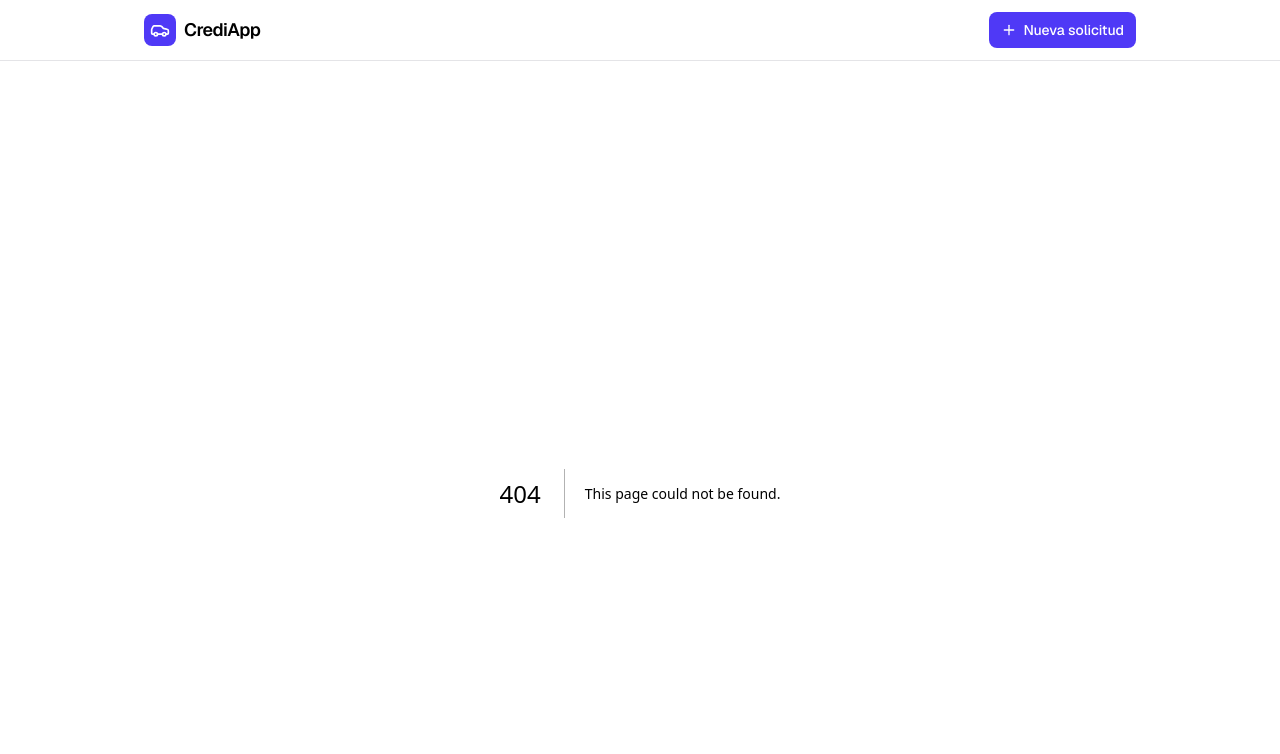
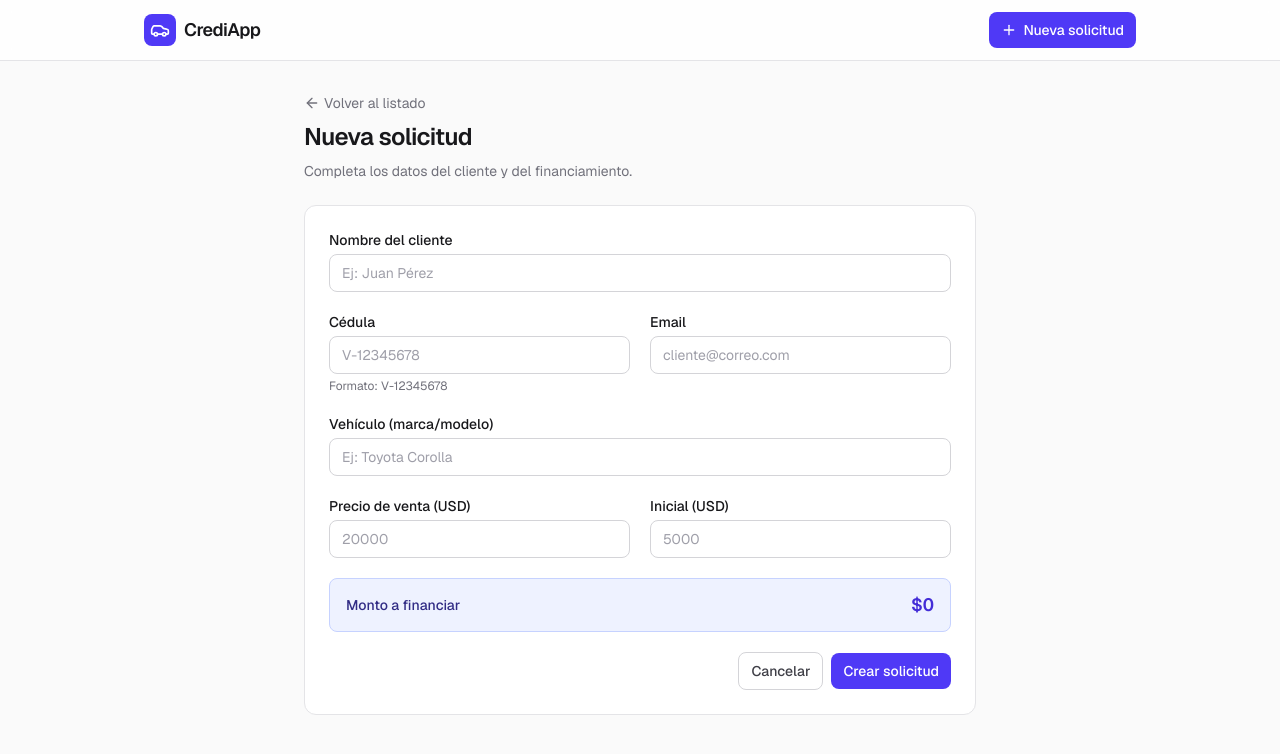
Before and after one commit to zerpaerik/test-sappito, a Next.js app: page /nueva in a window 1280 px wide. Before the commit this address had no page. Shown: the top 754 px of the page. Built offline with nearby package versions, Linux system fonts and the light colour scheme.

Commit message:
feat: formulario de creación con validación (zod) y cálculo en vivo del monto a financiar

```diff
--- /dev/null
+++ b/src/app/nueva/page.tsx
@@ -0,0 +1,27 @@
+import Link from "next/link";
+import { ArrowLeft } from "lucide-react";
+import { SolicitudForm } from "@/components/SolicitudForm";
+
+export default function NuevaSolicitudPage() {
+  return (
+    <div className="mx-auto flex max-w-2xl flex-col gap-6">
+      <header className="flex flex-col gap-2">
+        <Link
+          href="/"
+          className="inline-flex w-fit items-center gap-1 text-sm text-zinc-500 transition-colors hover:text-indigo-600 dark:text-zinc-400 dark:hover:text-indigo-400"
+        >
+          <ArrowLeft className="h-4 w-4" />
+          Volver al listado
+        </Link>
+        <h1 className="text-2xl font-semibold tracking-tight">Nueva solicitud</h1>
+        <p className="text-sm text-zinc-500 dark:text-zinc-400">
+          Completa los datos del cliente y del financiamiento.
+        </p>
+      </header>
+
+      <div className="rounded-xl border border-zinc-200 bg-white p-6 dark:border-zinc-800 dark:bg-zinc-900">
+        <SolicitudForm />
+      </div>
+    </div>
+  );
+}
--- /dev/null
+++ b/src/components/SolicitudForm.tsx
@@ -0,0 +1,196 @@
+"use client";
+
+import { useState, type ReactNode } from "react";
+import { useRouter } from "next/navigation";
+import Link from "next/link";
+import { useForm, type Resolver } from "react-hook-form";
+import { zodResolver } from "@hookform/resolvers/zod";
+import { CircleAlert, Loader2 } from "lucide-react";
+import { solicitudesApi } from "@/lib/api";
+import { formatearUSD } from "@/lib/format";
+import {
+  solicitudFormValuesIniciales,
+  solicitudSchema,
+  type SolicitudData,
+  type SolicitudFormValues,
+} from "@/lib/schema";
+import { montoAFinanciar } from "@/lib/types";
+import { botonPrimario, botonSecundario, campoInput } from "@/components/ui/estilos";
+
+/** Campo de formulario: etiqueta + control + mensaje de ayuda o error. */
+function Campo({
+  label,
+  htmlFor,
+  error,
+  ayuda,
+  children,
+}: {
+  label: string;
+  htmlFor: string;
+  error?: string;
+  ayuda?: string;
+  children: ReactNode;
+}) {
+  return (
+    <div className="flex flex-col gap-1">
+      <label htmlFor={htmlFor} className="text-sm font-medium">
+        {label}
+      </label>
+      {children}
+      {error ? (
+        <p className="text-xs text-rose-600 dark:text-rose-400">{error}</p>
+      ) : ayuda ? (
+        <p className="text-xs text-zinc-500 dark:text-zinc-400">{ayuda}</p>
+      ) : null}
+    </div>
+  );
+}
+
+export function SolicitudForm() {
+  const router = useRouter();
+  const [errorEnvio, setErrorEnvio] = useState<string | null>(null);
+
+  const {
+    register,
+    handleSubmit,
+    watch,
+    formState: { errors, isSubmitting },
+  } = useForm<SolicitudFormValues, unknown, SolicitudData>({
+    // El formulario maneja los montos como texto y zod los coerciona a número
+    // al validar; ajustamos el tipo del resolver a los valores del formulario.
+    resolver: zodResolver(solicitudSchema) as Resolver<
+      SolicitudFormValues,
+      unknown,
+      SolicitudData
+    >,
+    defaultValues: solicitudFormValuesIniciales,
+    mode: "onTouched",
+  });
+
+  // Cálculo en vivo del monto a financiar (se actualiza mientras el usuario escribe).
+  const precio = Number(watch("precioVenta")) || 0;
+  const inicial = Number(watch("inicial")) || 0;
+  const monto = montoAFinanciar({ precioVenta: precio, inicial });
+
+  const onSubmit = async (datos: SolicitudData) => {
+    setErrorEnvio(null);
+    try {
+      await solicitudesApi.crear(datos);
+      router.push("/");
+    } catch (error) {
+      setErrorEnvio(
+        error instanceof Error ? error.message : "No se pudo crear la solicitud",
+      );
+    }
+  };
+
+  return (
+    <form onSubmit={handleSubmit(onSubmit)} noValidate className="flex flex-col gap-5">
+      <Campo label="Nombre del cliente" htmlFor="cliente" error={errors.cliente?.message}>
+        <input
+          id="cliente"
+          className={campoInput(!!errors.cliente)}
+          placeholder="Ej: Juan Pérez"
+          {...register("cliente")}
+        />
+      </Campo>
+
+      <div className="grid gap-5 sm:grid-cols-2">
+        <Campo
+          label="Cédula"
+          htmlFor="cedula"
+          error={errors.cedula?.message}
+          ayuda="Formato: V-12345678"
+        >
+          <input
+            id="cedula"
+            className={campoInput(!!errors.cedula)}
+            placeholder="V-12345678"
+            {...register("cedula")}
+          />
+        </Campo>
+
+        <Campo label="Email" htmlFor="email" error={errors.email?.message}>
+          <input
+            id="email"
+            type="email"
+            className={campoInput(!!errors.email)}
+            placeholder="cliente@correo.com"
+            {...register("email")}
+          />
+        </Campo>
+      </div>
+
+      <Campo
+        label="Vehículo (marca/modelo)"
+        htmlFor="vehiculo"
+        error={errors.vehiculo?.message}
+      >
+        <input
+          id="vehiculo"
+          className={campoInput(!!errors.vehiculo)}
+          placeholder="Ej: Toyota Corolla"
+          {...register("vehiculo")}
+        />
+      </Campo>
+
+      <div className="grid gap-5 sm:grid-cols-2">
+        <Campo
+          label="Precio de venta (USD)"
+          htmlFor="precioVenta"
+          error={errors.precioVenta?.message}
+        >
+          <input
+            id="precioVenta"
+            type="number"
+            min="0"
+            step="1"
+            inputMode="numeric"
+            className={campoInput(!!errors.precioVenta)}
+            placeholder="20000"
+            {...register("precioVenta")}
+          />
+        </Campo>
+
+        <Campo label="Inicial (USD)" htmlFor="inicial" error={errors.inicial?.message}>
+          <input
+            id="inicial"
+            type="number"
+            min="0"
+            step="1"
+            inputMode="numeric"
+            className={campoInput(!!errors.inicial)}
+            placeholder="5000"
+            {...register("inicial")}
+          />
+        </Campo>
+      </div>
+
+      <div className="flex items-center justify-between rounded-lg border border-indigo-200 bg-indigo-50 px-4 py-3 dark:border-indigo-900 dark:bg-indigo-950/40">
+        <span className="text-sm font-medium text-indigo-900 dark:text-indigo-200">
+          Monto a financiar
+        </span>
+        <span className="text-lg font-semibold text-indigo-700 tabular-nums dark:text-indigo-300">
+          {formatearUSD(monto)}
+        </span>
+      </div>
+
+      {errorEnvio && (
+        <div className="flex items-center gap-2 rounded-lg border border-rose-200 bg-rose-50 px-3 py-2 text-sm text-rose-700 dark:border-rose-900 dark:bg-rose-950/40 dark:text-rose-300">
+          <CircleAlert className="h-4 w-4 shrink-0" />
+          {errorEnvio}
+        </div>
+      )}
+
+      <div className="flex items-center justify-end gap-2">
+        <Link href="/" className={botonSecundario}>
+          Cancelar
+        </Link>
+        <button type="submit" className={botonPrimario} disabled={isSubmitting}>
+          {isSubmitting && <Loader2 className="h-4 w-4 animate-spin" />}
+          {isSubmitting ? "Guardando…" : "Crear solicitud"}
+        </button>
+      </div>
+    </form>
+  );
+}
--- a/src/components/ui/estilos.ts
+++ b/src/components/ui/estilos.ts
@@ -5,3 +5,12 @@ export const botonPrimario =
 
 export const botonSecundario =
   "inline-flex items-center justify-center gap-1.5 rounded-lg border border-zinc-300 bg-white px-3 py-2 text-sm font-medium text-zinc-700 transition-colors hover:bg-zinc-50 focus-visible:outline-2 focus-visible:outline-offset-2 focus-visible:outline-indigo-600 dark:border-zinc-700 dark:bg-zinc-900 dark:text-zinc-200 dark:hover:bg-zinc-800";
+
+/** Clases de un input de formulario; resalta el borde cuando hay error. */
+export function campoInput(hayError = false): string {
+  return `w-full rounded-lg border bg-white px-3 py-2 text-sm outline-none transition-colors placeholder:text-zinc-400 focus:ring-2 dark:bg-zinc-900 ${
+    hayError
+      ? "border-rose-400 focus:border-rose-500 focus:ring-rose-500/30 dark:border-rose-700"
+      : "border-zinc-300 focus:border-indigo-500 focus:ring-indigo-500/30 dark:border-zinc-700"
+  }`;
+}
```
